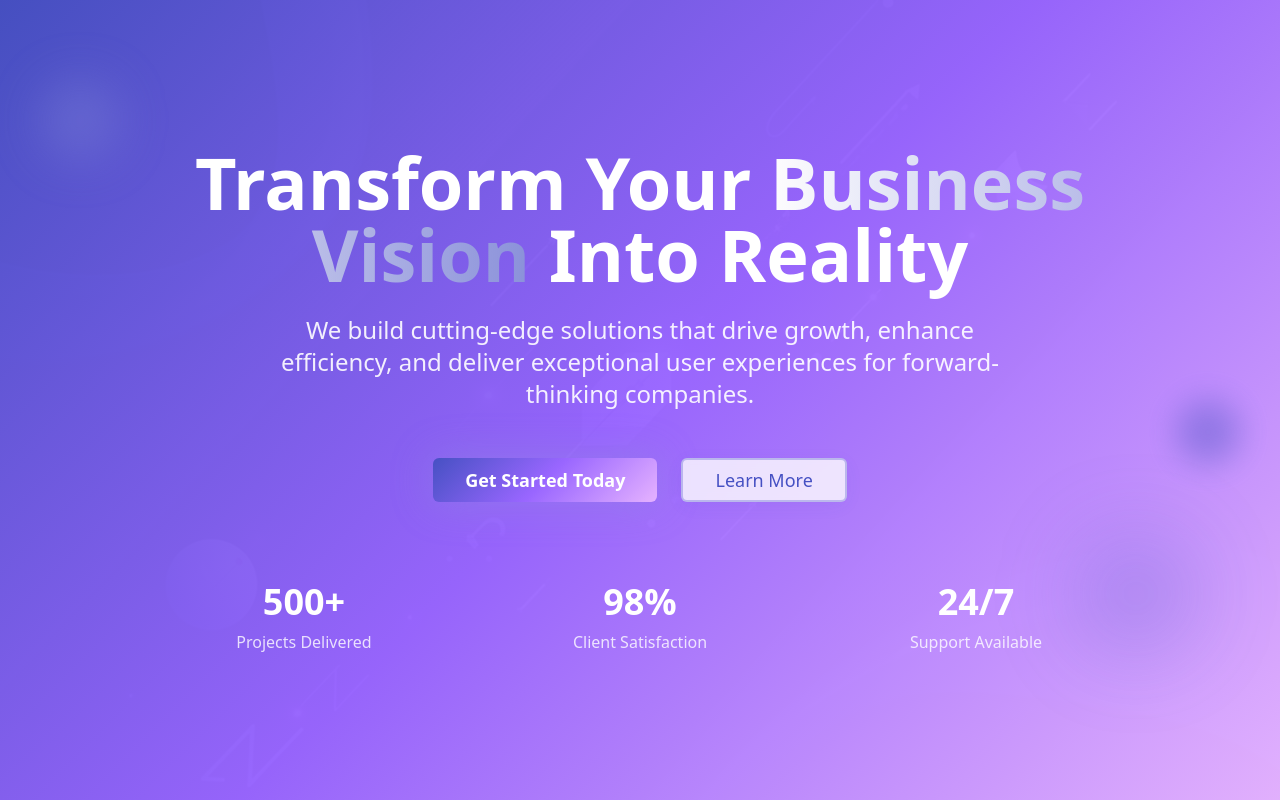
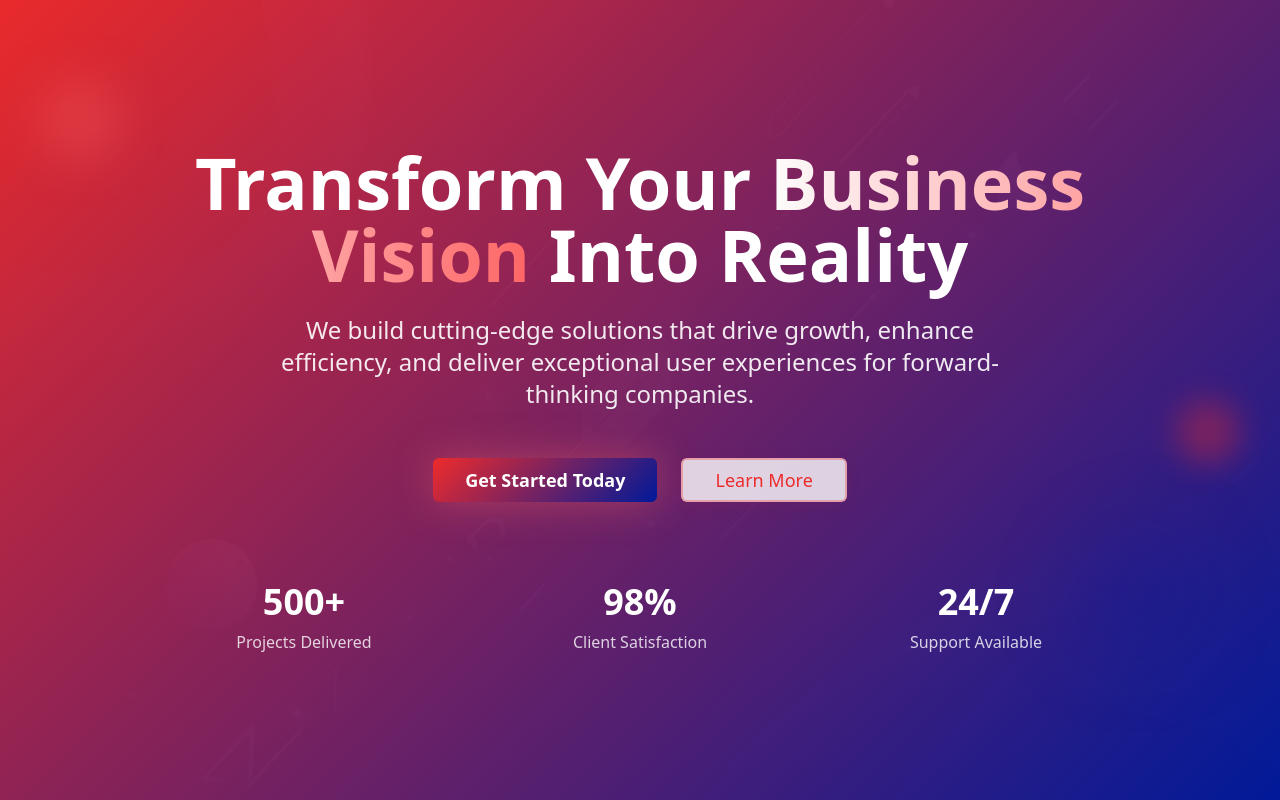
Before and after one commit to ashish2259/venture-page-studio, a React (Vite) app: page / in a window 1280 px wide. Shown: the top 800 px of the page. Built offline with nearby package versions, Linux system fonts and the light colour scheme; the HTML template or start-up script is replaced by a standard one.

Commit message:
Add company logo and update colors

```diff
--- a/src/components/Footer.tsx
+++ b/src/components/Footer.tsx
@@ -2,6 +2,7 @@ import { Button } from "@/components/ui/button";
 import { Input } from "@/components/ui/input";
 import { Separator } from "@/components/ui/separator";
 import { Mail, Phone, MapPin, Twitter, Linkedin, Github } from "lucide-react";
+import fusionnexLogo from "@/assets/fusionnex-logo.png";
 
 export const Footer = () => {
   return (
@@ -10,7 +11,10 @@ export const Footer = () => {
         <div className="grid grid-cols-1 md:grid-cols-2 lg:grid-cols-4 gap-12">
           {/* Company Info */}
           <div>
-            <h3 className="text-2xl font-bold text-foreground mb-4">FUSIONNEX INNOVATIONS</h3>
+            <div className="flex items-center gap-3 mb-4">
+              <img src={fusionnexLogo} alt="FUSIONNEX INNOVATIONS" className="w-12 h-12" />
+              <h3 className="text-xl font-bold text-foreground">FUSIONNEX INNOVATIONS</h3>
+            </div>
             <p className="text-muted-foreground mb-6 leading-relaxed">
               Transforming businesses through innovative technology solutions and exceptional user experiences.
             </p>
--- a/src/index.css
+++ b/src/index.css
@@ -17,9 +17,9 @@ All colors MUST be HSL.
     --popover: 0 0% 100%;
     --popover-foreground: 222.2 84% 4.9%;
 
-    --primary: 235 51% 52%;
+    --primary: 0 85% 55%;
     --primary-foreground: 0 0% 100%;
-    --primary-glow: 235 51% 70%;
+    --primary-glow: 0 100% 70%;
 
     --secondary: 220 14% 96%;
     --secondary-foreground: 222.2 47.4% 11.2%;
@@ -27,7 +27,7 @@ All colors MUST be HSL.
     --muted: 220 14% 96%;
     --muted-foreground: 215.4 16.3% 46.9%;
 
-    --accent: 235 51% 52%;
+    --accent: 230 100% 30%;
     --accent-foreground: 0 0% 100%;
 
     --destructive: 0 84.2% 60.2%;
@@ -35,17 +35,17 @@ All colors MUST be HSL.
 
     --border: 220 13% 91%;
     --input: 220 13% 91%;
-    --ring: 235 51% 52%;
+    --ring: 0 85% 55%;
 
     /* Modern gradients */
-    --gradient-hero: linear-gradient(135deg, hsl(235 51% 52%), hsl(260 100% 70%), hsl(280 100% 85%));
+    --gradient-hero: linear-gradient(135deg, hsl(0 85% 55%), hsl(230 100% 30%));
     --gradient-card: linear-gradient(145deg, hsl(0 0% 100%), hsl(220 14% 98%));
     --gradient-subtle: linear-gradient(180deg, hsl(0 0% 100%), hsl(220 14% 96%));
 
     /* Shadows */
-    --shadow-elegant: 0 10px 30px -10px hsl(235 51% 52% / 0.3);
-    --shadow-glow: 0 0 40px hsl(235 51% 70% / 0.4);
-    --shadow-card: 0 4px 20px -4px hsl(235 51% 52% / 0.1);
+    --shadow-elegant: 0 10px 30px -10px hsl(0 85% 55% / 0.3);
+    --shadow-glow: 0 0 40px hsl(0 100% 70% / 0.4);
+    --shadow-card: 0 4px 20px -4px hsl(0 85% 55% / 0.1);
 
     /* Animations */
     --transition-smooth: all 0.3s cubic-bezier(0.4, 0, 0.2, 1);
@@ -80,9 +80,9 @@ All colors MUST be HSL.
     --popover: 222.2 84% 4.9%;
     --popover-foreground: 210 40% 98%;
 
-    --primary: 235 51% 65%;
-    --primary-foreground: 222.2 84% 4.9%;
-    --primary-glow: 235 51% 80%;
+    --primary: 0 85% 55%;
+    --primary-foreground: 0 0% 100%;
+    --primary-glow: 0 100% 70%;
 
     --secondary: 217.2 32.6% 17.5%;
     --secondary-foreground: 210 40% 98%;
@@ -90,25 +90,25 @@ All colors MUST be HSL.
     --muted: 217.2 32.6% 17.5%;
     --muted-foreground: 215 20.2% 65.1%;
 
-    --accent: 235 51% 65%;
-    --accent-foreground: 222.2 84% 4.9%;
+    --accent: 230 100% 40%;
+    --accent-foreground: 0 0% 100%;
 
     --destructive: 0 62.8% 30.6%;
     --destructive-foreground: 210 40% 98%;
 
     --border: 217.2 32.6% 17.5%;
     --input: 217.2 32.6% 17.5%;
-    --ring: 235 51% 65%;
+    --ring: 0 85% 55%;
 
     /* Dark mode gradients */
-    --gradient-hero: linear-gradient(135deg, hsl(235 51% 20%), hsl(260 70% 30%), hsl(280 80% 40%));
+    --gradient-hero: linear-gradient(135deg, hsl(0 85% 45%), hsl(230 100% 25%));
     --gradient-card: linear-gradient(145deg, hsl(222.2 84% 4.9%), hsl(217.2 32.6% 8%));
     --gradient-subtle: linear-gradient(180deg, hsl(222.2 84% 4.9%), hsl(217.2 32.6% 12%));
 
     /* Dark shadows */
-    --shadow-elegant: 0 10px 30px -10px hsl(235 51% 20% / 0.5);
-    --shadow-glow: 0 0 40px hsl(235 51% 50% / 0.3);
-    --shadow-card: 0 4px 20px -4px hsl(235 51% 20% / 0.3);
+    --shadow-elegant: 0 10px 30px -10px hsl(0 85% 35% / 0.5);
+    --shadow-glow: 0 0 40px hsl(0 100% 60% / 0.3);
+    --shadow-card: 0 4px 20px -4px hsl(0 85% 35% / 0.3);
     --sidebar-background: 240 5.9% 10%;
     --sidebar-foreground: 240 4.8% 95.9%;
     --sidebar-primary: 224.3 76.3% 48%;
```
Also changed, not shown: src/assets/fusionnex-logo.png (added).
